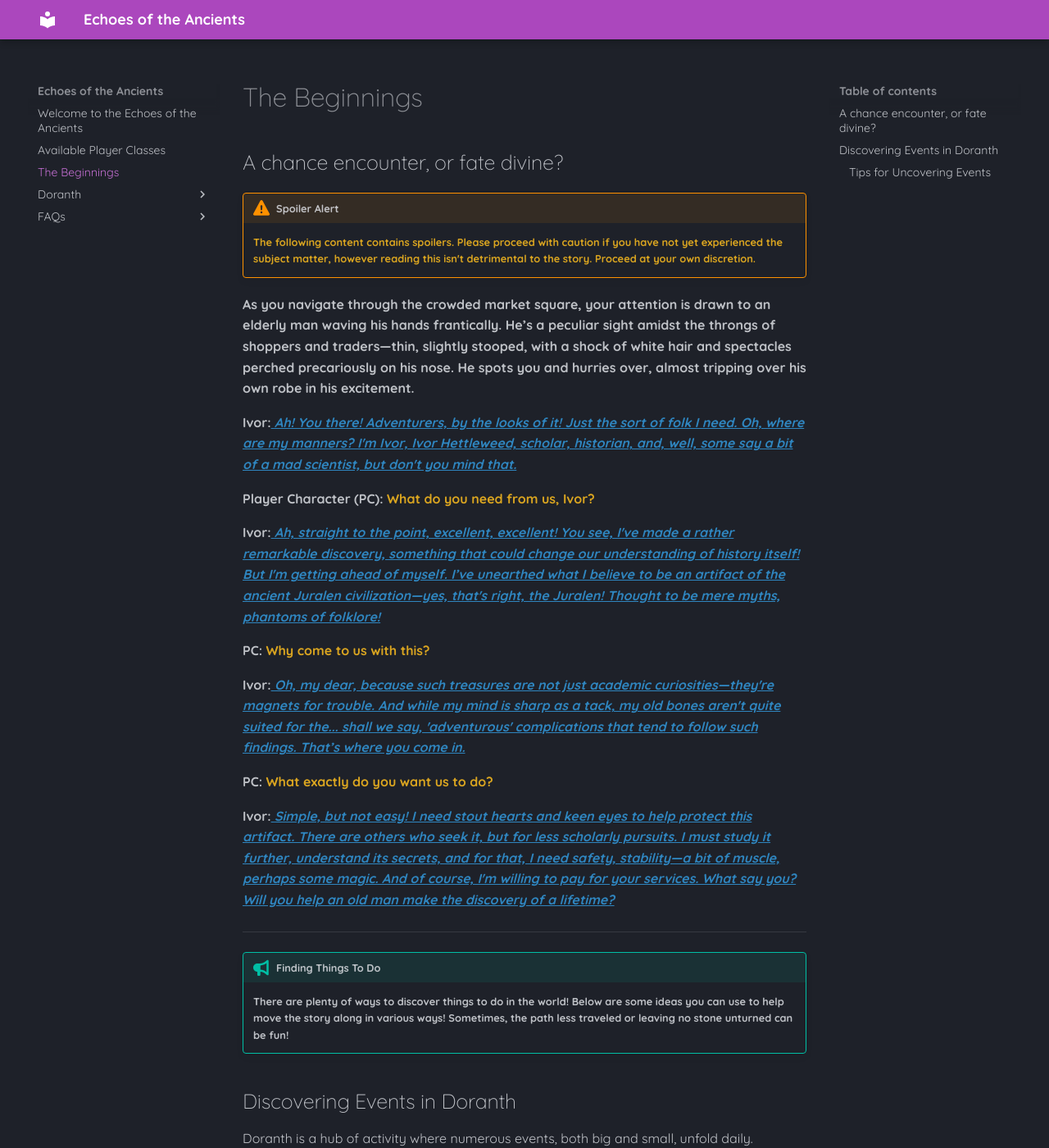
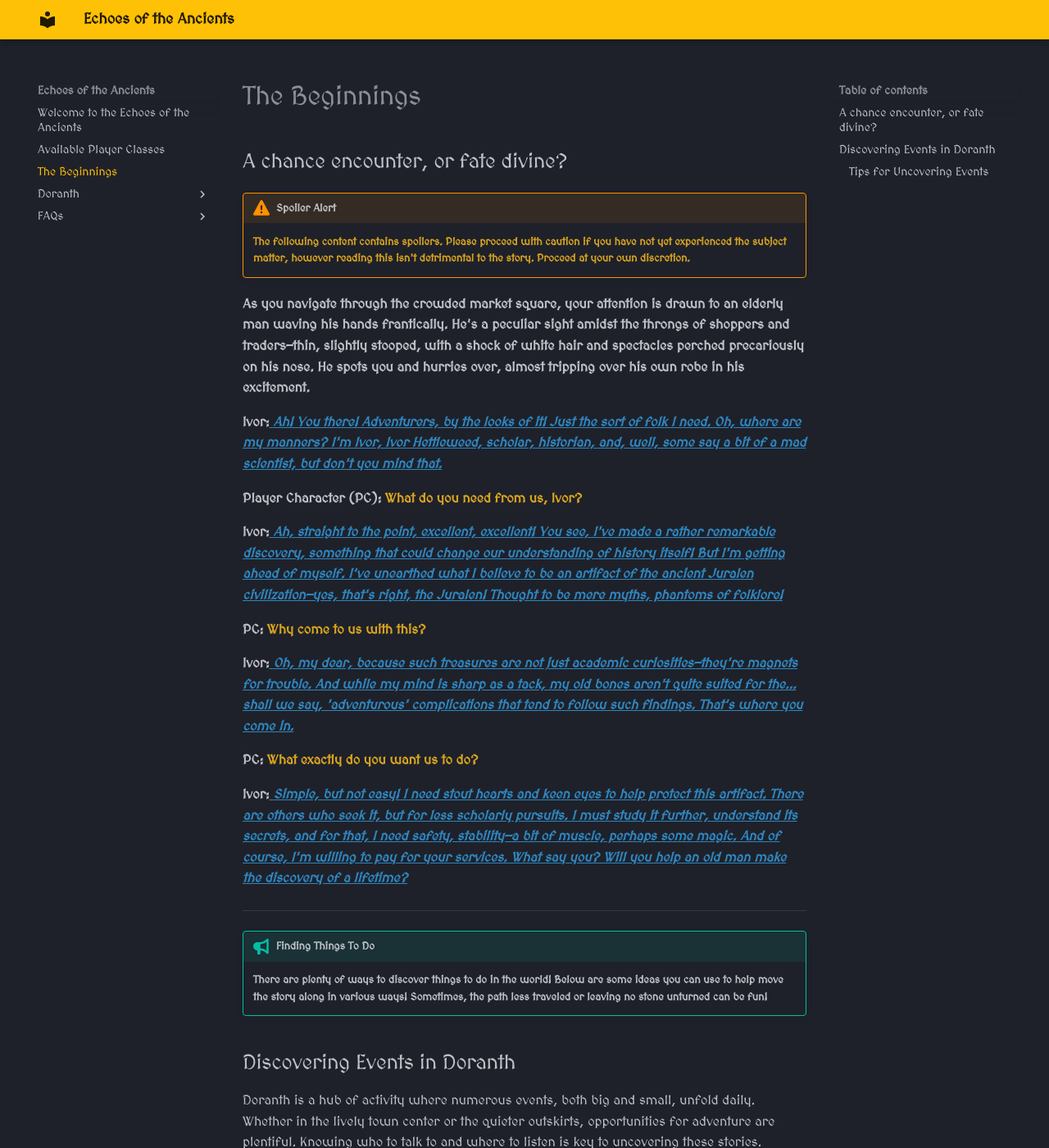
Before and after one commit to Bomchoo/Arvanis-Wiki, an MkDocs documentation site: the page built from docs/Opening-Quest-and-Hints.md, in a window 1280 px wide and 1400 px high. Shown: the whole window at 82% size. Built offline with MkDocs 1.6.1 and Material for MkDocs 9.7.7, drawn with Linux system fonts in a browser that asks for light colours.

Commit message:
Changes(Colors,Fonts,Images & More)

```diff
--- a/mkdocs.yml
+++ b/mkdocs.yml
@@ -14,10 +14,10 @@ theme:
     - navigation.footer
   palette:
     scheme: slate
-    primary: purple
-    accent: light blue
+    primary: amber
+    accent: orange
   font:
-    text: Quicksand
+    text: MedievalSharp
   language: en
   icon:
     admonition:
```
Also changed, not shown: docs/index.md (+0 -2 lines), docs/css/assets/background.jpg (added).
